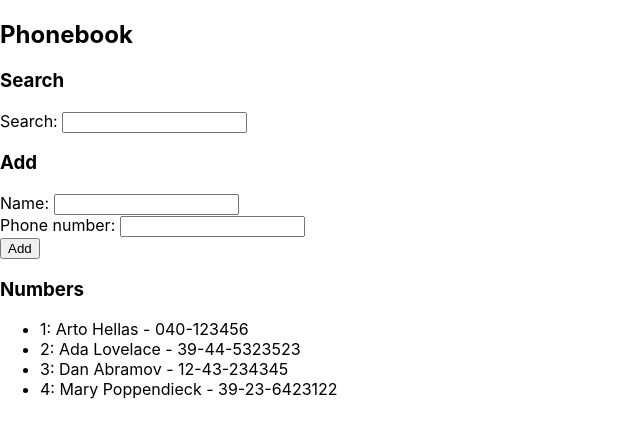
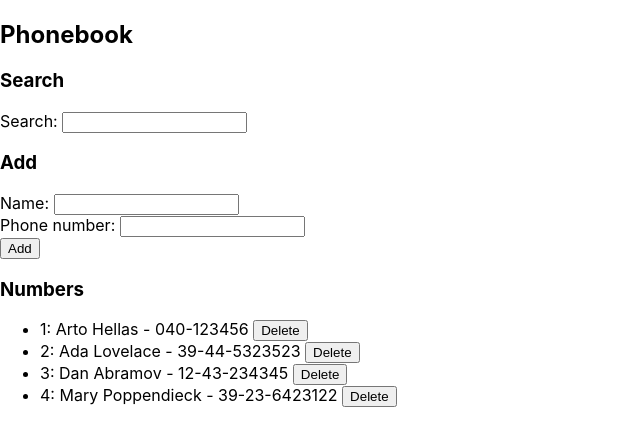
Before and after one commit to rodneyhayes/fullstackopen, a React (Create React App) app in the folder part2/phonebook/: page / in a window 1280 px wide. Shown: the top 446 px of the page, without its empty margins (0-640 px from the left). Built offline with nearby package versions, Linux system fonts and the light colour scheme; data requests are answered from the project's data file.

Commit message:
Part 2 2.17 complete

```diff
--- a/part2/phonebook/src/components/Phonebook/PersonList.js
+++ b/part2/phonebook/src/components/Phonebook/PersonList.js
@@ -1,11 +1,18 @@
 import React from 'react';
 
-const PersonList = ({persons, searchInput}) => {
+const PersonList = ({persons, searchInput, handleDeletePerson}) => {
+
   return (
     <div>
       <h3>Numbers</h3>
       <ul>
-          {persons.filter(person => person.name.toLowerCase().includes(searchInput)).map(person => <li key={person.id}>{person.id}: {person.name} - {person.number}</li>)}
+        {persons.filter(person => person.name.toLowerCase().includes(searchInput)).map(person => {
+          return (
+            <li key={person.id}>
+              {person.id}: {person.name} - {person.number} <button type="button" onClick={() => handleDeletePerson(person.id)}>Delete</button>
+            </li>
+          )
+        })}
       </ul>
     </div>
   )
--- a/part2/phonebook/src/components/Phonebook/Phonebook.js
+++ b/part2/phonebook/src/components/Phonebook/Phonebook.js
@@ -13,19 +13,27 @@ const Phonebook = () => {
       setSearchInput(event.target.value);
     }
 
-    const getPersonsHook = async () => {
-      const records = await personService.get();
-      setPersons(records);
+    const handleDeletePerson = (id) => {
+      if(window.confirm("Do you really want to delete this person?")){
+        personService.deleteById(id).then(setPersons(persons.filter(person => person.id !== id)));
+      }
     }
 
-    useEffect(getPersonsHook, []);
+    useEffect(() => {
+      async function getPersonsHook(){
+        const records = await personService.getAll();
+        setPersons(records);
+      }
+
+      getPersonsHook();
+    }, []);
 
     return (
       <div>
         <h2>Phonebook</h2>
         <Search handleSearchChange={handleSearchChange}/>
         <PersonForm persons={persons} setPersons={setPersons}/>
-        <PersonList persons={persons} searchInput={searchInput}/>
+        <PersonList persons={persons} searchInput={searchInput} handleDeletePerson={handleDeletePerson}/>
       </div>
     )
 }
--- a/part2/phonebook/src/components/Phonebook/persons.js
+++ b/part2/phonebook/src/components/Phonebook/persons.js
@@ -2,7 +2,7 @@ import axios from 'axios';
 
 const baseUrl = 'http://localhost:3001/persons';
 
-const get = () => {
+const getAll = () => {
     return axios.get(`${baseUrl}`).then(res => res.data);
 }
 
@@ -10,4 +10,8 @@ const create = (person) => {
     return axios.post(`${baseUrl}`, person).then(res => res.data);
 }
 
-export default {get, create}
+const deleteById = (id) => {
+    return axios.delete(`${baseUrl}/${id}`).then(res => res.data);
+}
+
+export default {getAll, create, deleteById};
```
Lines whose indentation alone changed are shown as unchanged.
